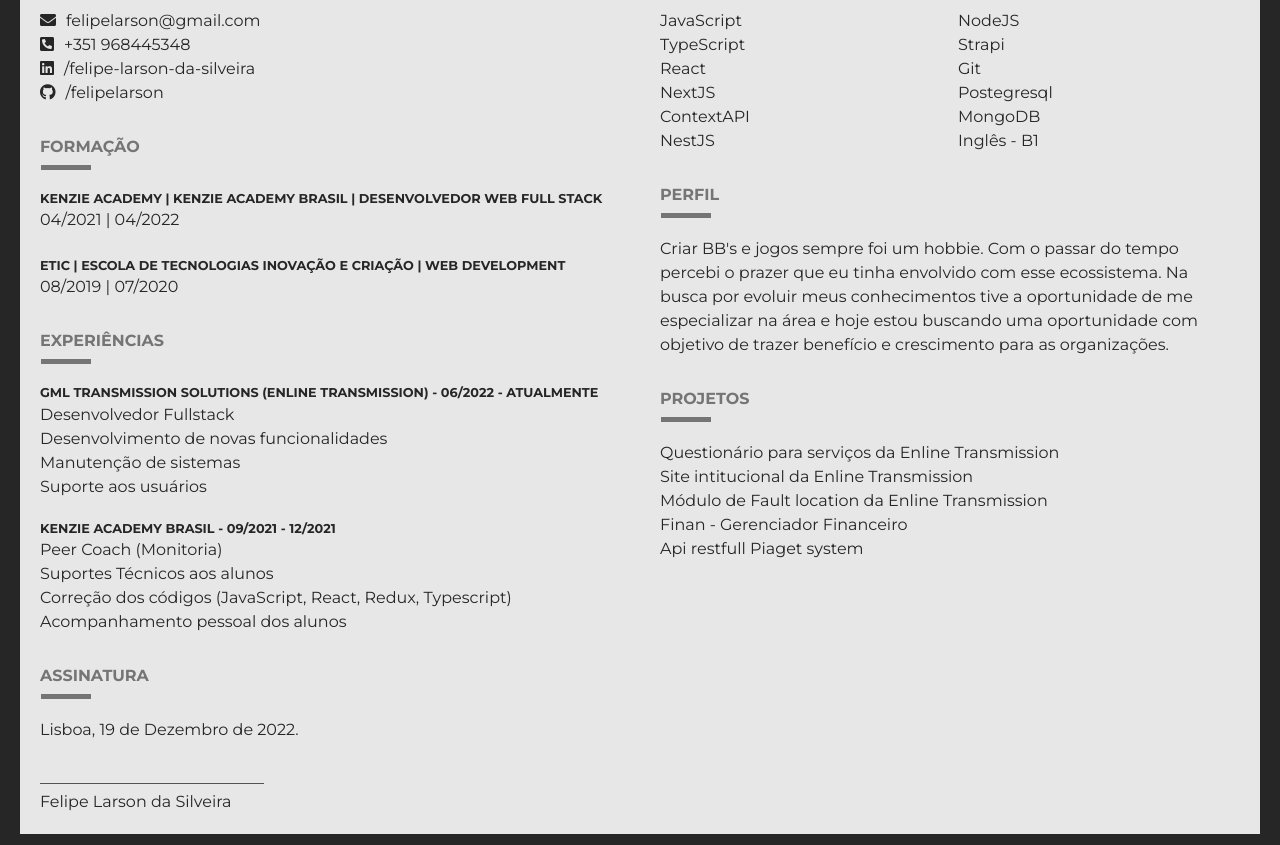
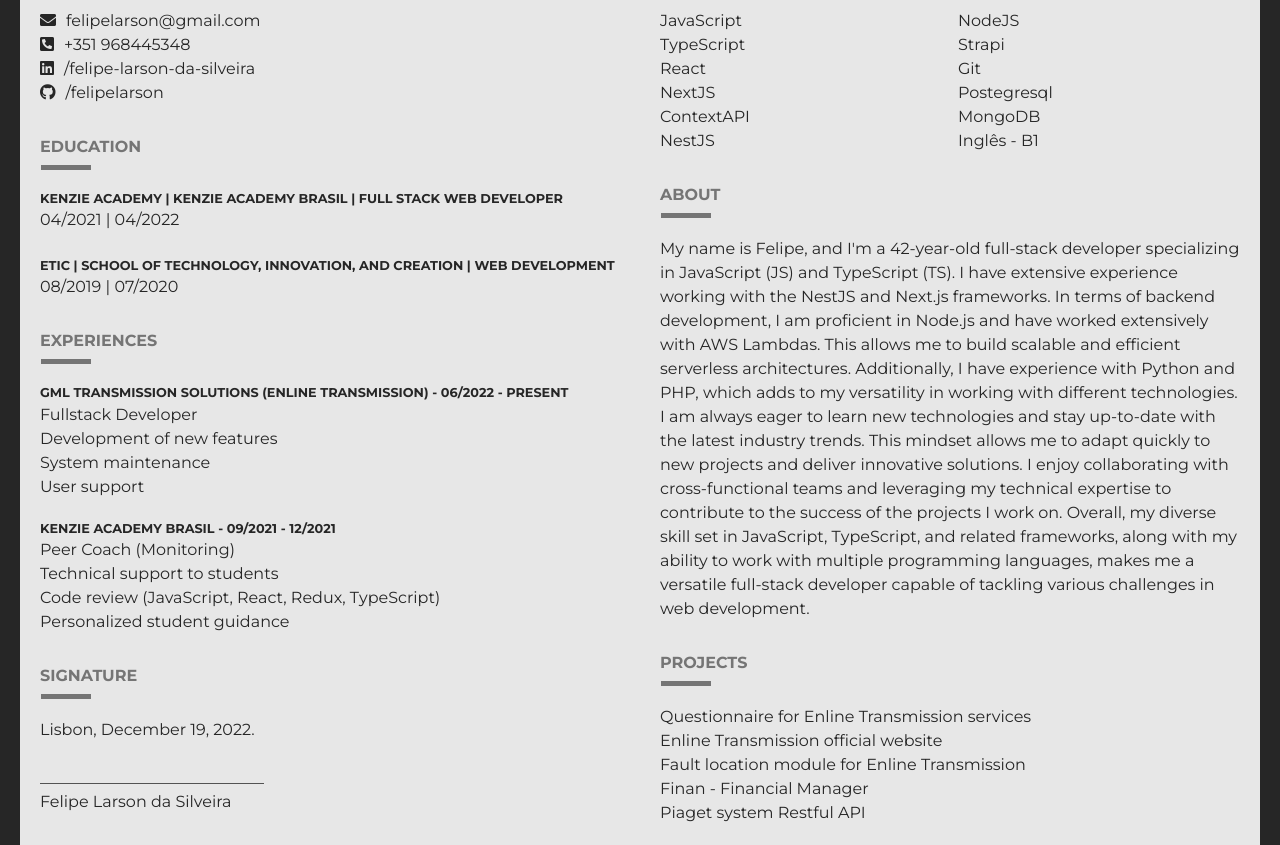
Before and after one commit to felipelarson/cv-felipe-silveira, a React (Vite) app: page / in a window 1280 px wide. Shown: the part 220-1065 px from the top of the page. Built offline with nearby package versions, Linux system fonts and the light colour scheme.

Commit message:
chore: translate to english

```diff
--- a/src/components/About/index.tsx
+++ b/src/components/About/index.tsx
@@ -1,13 +1,22 @@
 export const About = () => (
   <article>
-    <h2>Perfil</h2>
+    <h2>About</h2>
     <p>
-      Criar BB's e jogos sempre foi um hobbie. Com o passar do tempo percebi o prazer que eu tinha envolvido com
-      esse
-      ecossistema.
-      Na busca por evoluir meus conhecimentos tive a oportunidade de me especializar na área e hoje estou buscando
-      uma
-      oportunidade com objetivo de trazer benefício e crescimento para as organizações.
+      My name is Felipe, and I'm a 42-year-old full-stack developer specializing
+      in JavaScript (JS) and TypeScript (TS). I have extensive experience
+      working with the NestJS and Next.js frameworks. In terms of backend
+      development, I am proficient in Node.js and have worked extensively with
+      AWS Lambdas. This allows me to build scalable and efficient serverless
+      architectures. Additionally, I have experience with Python and PHP, which
+      adds to my versatility in working with different technologies. I am always
+      eager to learn new technologies and stay up-to-date with the latest
+      industry trends. This mindset allows me to adapt quickly to new projects
+      and deliver innovative solutions. I enjoy collaborating with
+      cross-functional teams and leveraging my technical expertise to contribute
+      to the success of the projects I work on. Overall, my diverse skill set in
+      JavaScript, TypeScript, and related frameworks, along with my ability to
+      work with multiple programming languages, makes me a versatile full-stack
+      developer capable of tackling various challenges in web development.
     </p>
   </article>
-)
+);
--- a/src/components/Assign/index.tsx
+++ b/src/components/Assign/index.tsx
@@ -1,15 +1,30 @@
-const meses = ["Janeiro", "Fevereiro", "Março", "Abril", "Maio", "Junho", "Julho", "Agosto", "Setembro", "Outubro", "Novembro", "Dezembro"];
+const months = [
+  "January",
+  "February",
+  "March",
+  "April",
+  "May",
+  "June",
+  "July",
+  "August",
+  "September",
+  "October",
+  "November",
+  "December",
+];
 const date = new Date();
-const day = date.getDate()
-const month = date.getMonth()
-const year = date.getFullYear()
+const day = date.getDate();
+const month = date.getMonth();
+const year = date.getFullYear();
 
 export const Assign = () => (
   <article>
-    <h2>Assinatura</h2>
-    <p>Lisboa, {day} de {meses[month]} de {year}.</p>
+    <h2>Signature</h2>
+    <p>
+      Lisbon, {months[month]} {day}, {year}.
+    </p>
     <br />
     <p>____________________________</p>
     <p>Felipe Larson da Silveira</p>
   </article>
-)
+);
--- a/src/components/Contact/index.tsx
+++ b/src/components/Contact/index.tsx
@@ -1,6 +1,7 @@
 export const Contact = () => (
   <article>
-    <h2>Contato</h2>
+    {/* <h2>Contato</h2> */}
+    <h2>Contact</h2>
     <p>
       <i className="fas fa-envelope"></i>
       <a href="mailto:felipelarson@msn.com">felipelarson@gmail.com</a>
@@ -11,12 +12,18 @@ export const Contact = () => (
     </p>
     <p>
       <i className="fab fa-linkedin"></i>
-      <a href="https://www.linkedin.com/in/felipe-larson-da-silveira/"
-        target="_blank">/felipe-larson-da-silveira</a>
+      <a
+        href="https://www.linkedin.com/in/felipe-larson-da-silveira/"
+        target="_blank"
+      >
+        /felipe-larson-da-silveira
+      </a>
     </p>
     <p>
       <i className="fab fa-github"></i>
-      <a href="https://www.github.com/felipelarson" target="_blank">/felipelarson</a>
+      <a href="https://www.github.com/felipelarson" target="_blank">
+        /felipelarson
+      </a>
     </p>
   </article>
-)
+);
--- a/src/components/Degree/index.tsx
+++ b/src/components/Degree/index.tsx
@@ -1,10 +1,12 @@
 export const Degree = () => (
   <article>
-    <h2>Formação</h2>
-    <h3>Kenzie Academy | Kenzie Academy Brasil | Desenvolvedor Web Full Stack</h3>
+    <h2>Education</h2>
+    <h3>Kenzie Academy | Kenzie Academy Brasil | Full Stack Web Developer</h3>
     <p>04/2021 | 04/2022</p>
     <br />
-    <h3>Etic | Escola de Tecnologias Inovação e Criação | Web Development</h3>
+    <h3>
+      Etic | School of Technology, Innovation, and Creation | Web Development
+    </h3>
     <p>08/2019 | 07/2020</p>
   </article>
-)
+);
--- a/src/components/Experiences/index.tsx
+++ b/src/components/Experiences/index.tsx
@@ -1,22 +1,22 @@
 const ExperiencesMock = [
   {
     company: "GML Transmission Solutions (Enline transmission)",
-    period: "06/2022 - atualmente",
-    role: "Desenvolvedor Fullstack",
+    period: "06/2022 - present",
+    role: "Fullstack Developer",
     description: [
-      "Desenvolvimento de novas funcionalidades",
-      "Manutenção de sistemas",
-      "Suporte aos usuários",
+      "Development of new features",
+      "System maintenance",
+      "User support",
     ],
   },
   {
     company: "Kenzie Academy Brasil",
     period: "09/2021 - 12/2021",
-    role: "Peer Coach (Monitoria)",
+    role: "Peer Coach (Monitoring)",
     description: [
-      "Suportes Técnicos aos alunos",
-      "Correção dos códigos (JavaScript, React, Redux, Typescript)",
-      "Acompanhamento pessoal dos alunos",
+      "Technical support to students",
+      "Code review (JavaScript, React, Redux, TypeScript)",
+      "Personalized student guidance",
     ],
   },
 ];
@@ -24,7 +24,8 @@ const ExperiencesMock = [
 export const Experiences = () => (
   <>
     <article className="experience">
-      <h2>Experiências</h2>
+      {/* <h2>Experiências</h2> */}
+      <h2>Experiences</h2>
       {ExperiencesMock.map((experience) => (
         <div className="experience__container">
           <h3>
--- a/src/components/Header/index.tsx
+++ b/src/components/Header/index.tsx
@@ -2,9 +2,11 @@ export const Header = () => (
   <header>
     <div>
       <h1>Felipe L. Silveira</h1>
-      <p className="paragraph_color">Desenvolvedor FullStack</p>
+      <p className="paragraph_color">FullStack Developer</p>
       <p className="paragraph_color">Lisboa - Portugal</p>
     </div>
-    <button id="btn_print_page" className="no-printable">Imprimir CV</button>
+    <button id="btn_print_page" className="no-printable">
+      Print it
+    </button>
   </header>
-)
+);
--- a/src/components/Projects/index.tsx
+++ b/src/components/Projects/index.tsx
@@ -1,29 +1,59 @@
+// export const Projects = () => (
+//   <article>
+//     <h2>Projetos</h2>
+//     <p>
+//       <a href="http://questionary-dev.enline-transmission.com/" target="_blank">
+//         Questionário para serviços da Enline Transmission
+//       </a>
+//     </p>
+//     <p>
+//       <a href="https://www.enline-transmission.com/" target="_blank">
+//         Site intitucional da Enline Transmission
+//       </a>
+//     </p>
+//     <p>
+//       <a href="https://development.enline-transmission.com/" target="_blank">
+//         Módulo de Fault location da Enline Transmission
+//       </a>
+//     </p>
+//     <p>
+//       <a href="https://finan.vercel.app/" target="_blank">
+//         Finan - Gerenciador Financeiro
+//       </a>
+//     </p>
+//     <p>
+//       <a href="https://github.com/patezsidney/capstone-q3" target="_blank">
+//         Api restfull Piaget system
+//       </a>
+//     </p>
+//   </article>
+// );
 export const Projects = () => (
   <article>
-    <h2>Projetos</h2>
+    <h2>Projects</h2>
     <p>
       <a href="http://questionary-dev.enline-transmission.com/" target="_blank">
-        Questionário para serviços da Enline Transmission
+        Questionnaire for Enline Transmission services
       </a>
     </p>
     <p>
       <a href="https://www.enline-transmission.com/" target="_blank">
-        Site intitucional da Enline Transmission
+        Enline Transmission official website
       </a>
     </p>
     <p>
       <a href="https://development.enline-transmission.com/" target="_blank">
-        Módulo de Fault location da Enline Transmission
+        Fault location module for Enline Transmission
       </a>
     </p>
     <p>
       <a href="https://finan.vercel.app/" target="_blank">
-        Finan - Gerenciador Financeiro
+        Finan - Financial Manager
       </a>
     </p>
     <p>
       <a href="https://github.com/patezsidney/capstone-q3" target="_blank">
-        Api restfull Piaget system
+        Piaget system Restful API
       </a>
     </p>
   </article>
```
